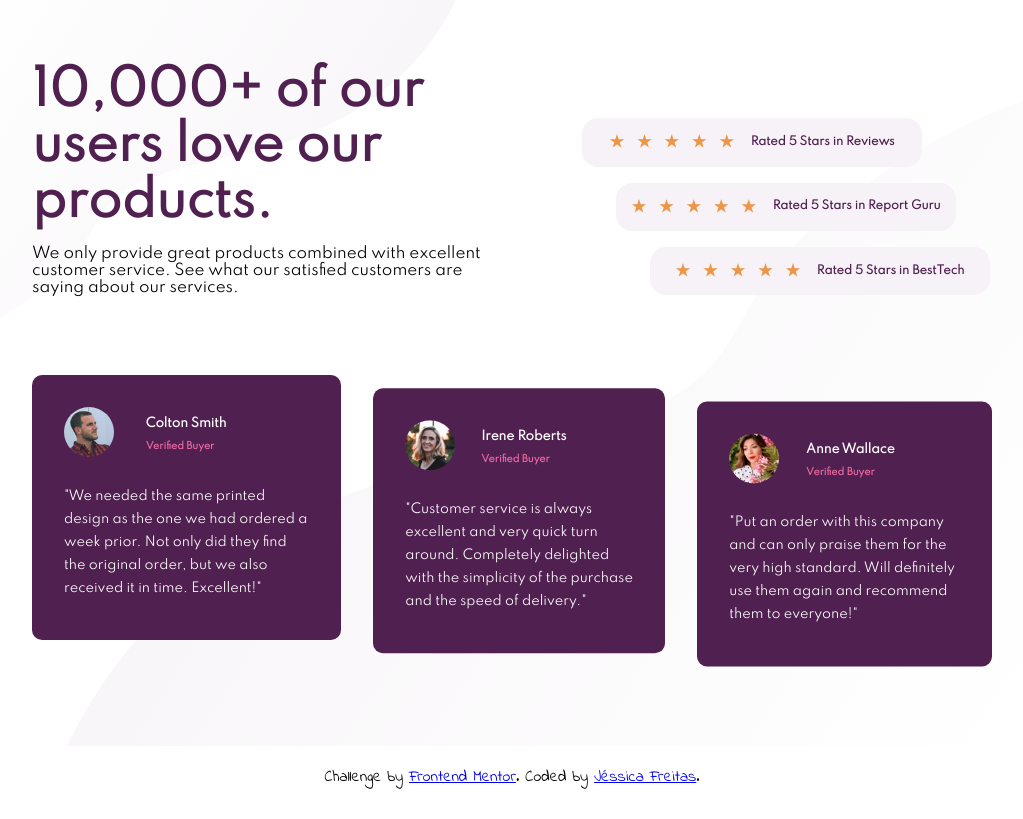
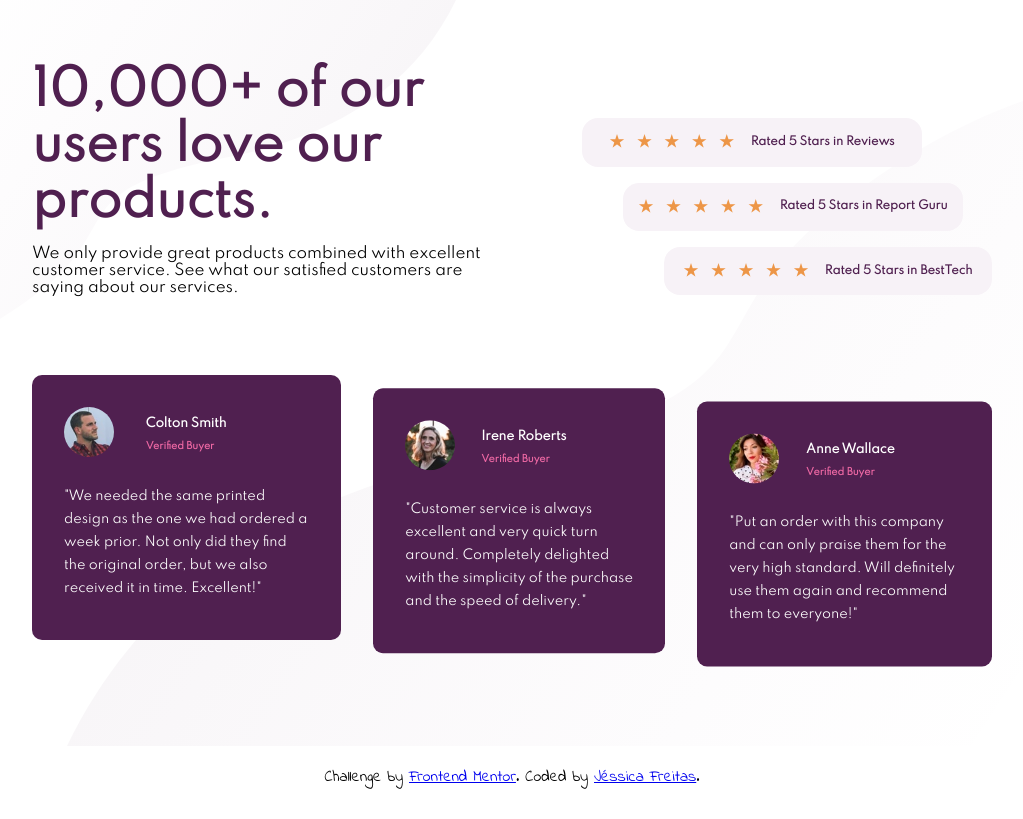
Before and after one commit to Har778/social-proof-section, a plain HTML site: page index.html in a window 1280 px wide. Shown: the whole page, without its empty margins (128-1151 px from the left). Drawn offline with Linux system fonts and the light colour scheme.

Commit message:
Update style.css

```diff
--- a/css/style.css
+++ b/css/style.css
@@ -365,13 +365,15 @@ section {
     }
 
     .rating li:nth-child(2) {
-        transform         : translateX(10%);
+        margin-left: 10%;
+        /*transform         : translateX(10%);
         /*animation-name    : first_transition_rating;
         animation-duration: 1s;*/
     }
 
     .rating li:nth-child(3) {
-        transform         : translateX(20%);
+        margin-left: 20%;
+        /*transform         : translateX(20%);
         /*animation-name    : second_transition_rating;
         animation-duration: 2s;*/
     }
```
